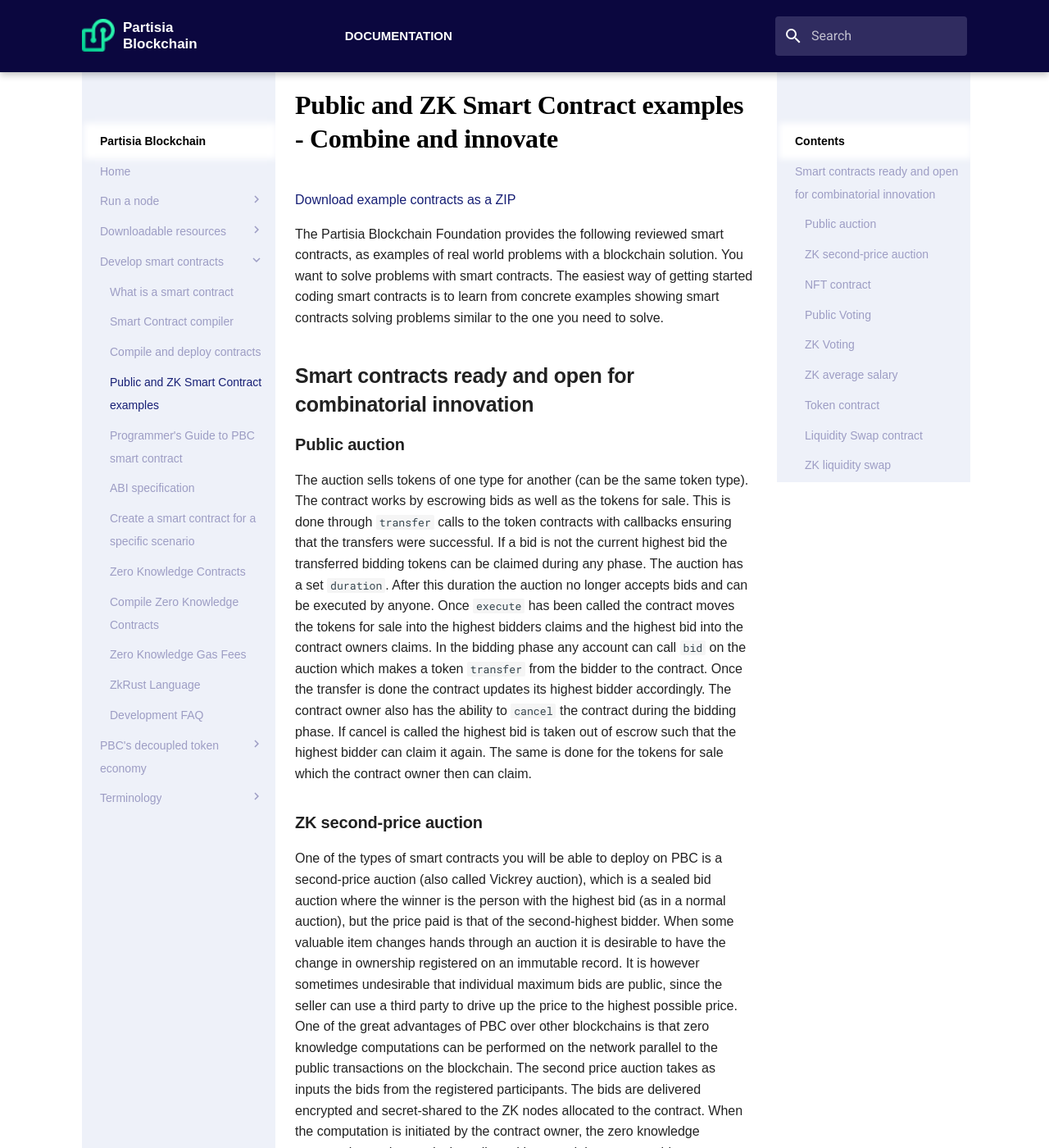
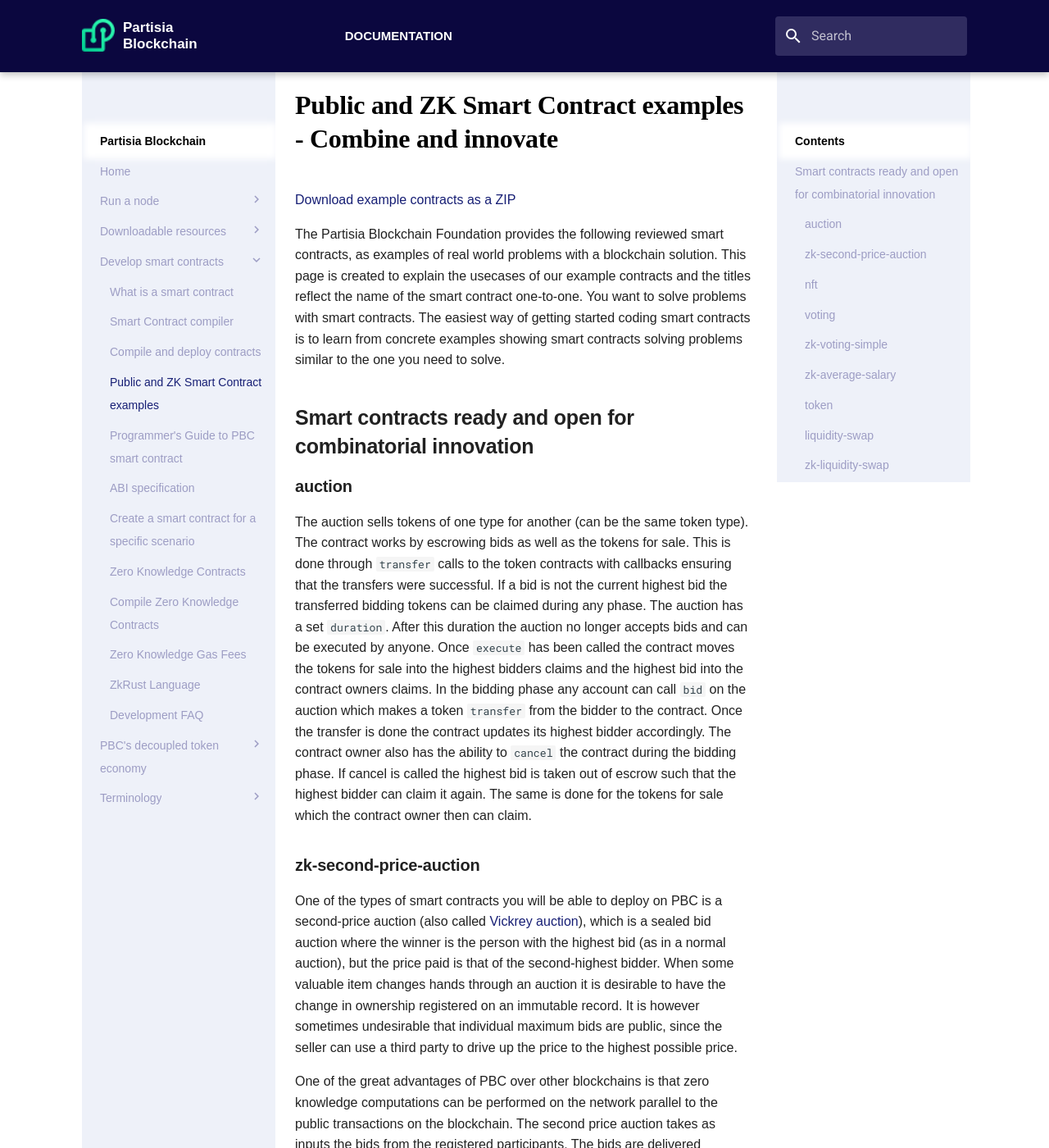
Before and after one commit to 0xSero/partisia-docs, an MkDocs documentation site: the page built from docs/combi-innovation.md, in a window 1280 px wide and 1400 px high. Shown: the whole window at 82% size. Built offline with MkDocs 1.6.1 and Material for MkDocs 9.7.7, drawn with Linux system fonts in a browser that asks for light colours; some web fonts are replaced; a script that is not in the unit is left out; some of the changed text lies outside the part shown.

Commit message:
updating combi-innovation to have names after example contracts and linking across/internally.

```diff
--- a/docs/combi-innovation.md
+++ b/docs/combi-innovation.md
@@ -2,7 +2,7 @@
 
 [Download example contracts as a ZIP](LINK_TO_RUST_EXAMPLE_CONTRACTS)
 
-The Partisia Blockchain Foundation provides the following reviewed smart contracts, as examples of real world problems with a blockchain solution.
+The Partisia Blockchain Foundation provides the following reviewed smart contracts, as examples of real world problems with a blockchain solution. This page is created to explain the usecases of our example contracts and the titles reflect the name of the smart contract one-to-one.
 You want to solve problems with smart contracts. The easiest way of getting started coding smart contracts is to learn from concrete examples showing smart contracts solving problems similar to the one you need to solve.
 
 
@@ -10,27 +10,29 @@
 ## Smart contracts ready and open for combinatorial innovation
 
 
-### Public auction
+### auction
 
 The auction sells tokens of one type for another (can be the same token type). The contract works by escrowing bids as well as the tokens for sale. This is done through `transfer` calls to the token contracts with callbacks ensuring that the transfers were successful. If a bid is not the current highest bid the transferred bidding tokens can be claimed during any phase. The auction has a set `duration`. After this duration the auction no longer accepts bids and can be executed by anyone. Once `execute` has been called the contract moves the tokens for sale into the highest bidders claims and the highest bid into the contract owners claims. In the bidding phase any account can call `bid` on the auction which makes a token `transfer` from the bidder to the contract. Once the transfer is done the contract updates its highest bidder accordingly. The contract owner also has the ability to `cancel` the contract during the bidding phase. If cancel is called the highest bid is taken out of escrow such that the highest bidder can claim it again. The same is done for the tokens for sale which the contract owner then can claim.
 
-### ZK second-price auction
+### zk-second-price-auction
 
-One of the types of smart contracts you will be able to deploy on PBC is a second-price auction (also called Vickrey auction), which is a sealed bid auction where the winner is the person with the highest bid (as in a normal auction), but the price paid is that of the second-highest bidder. When some valuable item changes hands through an auction it is desirable to have the change in ownership registered on an immutable record. It is however sometimes undesirable that individual maximum bids are public, since the seller can use a third party to drive up the price to the highest possible price. One of the great advantages of PBC over other blockchains is that zero knowledge computations can be performed on the network parallel to the public transactions on the blockchain. The second price auction takes as inputs the bids from the registered participants. The bids are delivered encrypted and secret-shared to the ZK nodes allocated to the contract. When the computation is initiated by the contract owner, the zero knowledge computation nodes reads the collected input and then create a bit vector consisting of prices and the ordering number. The list of bit vectors is now sorted in MPC. The winner is the first entry (the bidder with the highest price-bid), the price is determined by the size of the second-highest bid.
+One of the types of smart contracts you will be able to deploy on PBC is a second-price auction (also called [Vickrey auction](https://en.wikipedia.org/wiki/Vickrey_auction)), which is a sealed bid auction where the winner is the person with the highest bid (as in a normal auction), but the price paid is that of the second-highest bidder. When some valuable item changes hands through an auction it is desirable to have the change in ownership registered on an immutable record. It is however sometimes undesirable that individual maximum bids are public, since the seller can use a third party to drive up the price to the highest possible price.
 
-### NFT contract
+One of the great advantages of PBC over other blockchains is that zero knowledge computations can be performed on the network parallel to the public transactions on the blockchain. The second price auction takes as inputs the bids from the registered participants. The bids are delivered encrypted and secret-shared to the ZK nodes allocated to the contract. When the computation is initiated by the contract owner, the zero knowledge computation nodes reads the collected input and then create a bit vector consisting of prices and the ordering number. The list of bit vectors is now sorted in MPC. The winner is the first entry (the bidder with the highest price-bid), the price is determined by the size of the second-highest bid.
+
+### nft
 
 The contract provides basic functionality to track and transfer NFTs. With the mint method, new NFTs can be added to the NFT portfolio of an account. By using a u128 tokenID the NFT can be identified. Any NFT owner can transfer their NFT to other accounts or approve other accounts to be able to transfer their NFTs. Each NFT can only be approved for a single account.
 
-### Public Voting
+### voting
 
 The public vote has a proposal id, a list of accounts that can participate, as well as a list of votes. The state of the contract shows the result, participants and if the vote is finished.
 
-### ZK Voting
+### zk-voting-simple
 
 ZK voting does the same as the public vote, with a notable exception the votes are anonymous and only the final result is revealed in the public state
 
-### ZK average salary
+### zk-average-salary
 
 The secret calculation of an average salary is a common multiparty computation problem, where several privacy-conscious individual are interested in determining if their salary is comparatively fair, but at the same time avoid revealing their own salary to their colleagues.
 This implementation works in following steps:
@@ -43,11 +45,11 @@
 6. Once the summed variable is public, the contract will compute the average and store it in
    the state, such that the value can be read by all.
 
-### Token contract
+### token
 
 The contract has a constant total supply of tokens. The total supply is initialized together with the contract. Any token owner can then `transfer` tokens to other accounts, or `approve` other accounts to use their tokens. If Alice's account has been approved for tokens from Bob, then Alice can use `transfer_from` to use Bob's tokens. The contract is inspired by the ERC20 token contract. <https://github.com/ethereum/EIPs/blob/master/EIPS/eip-20.md>
 
-### Liquidity Swap contract
+### liquidity-swap
 
 This is an example of a simple liquidity swap smart contract.
 It is simplified implication of UniSwap v2: <https://docs.uniswap.org/protocol/V2/concepts/protocol-overview/how-uniswap-works>
@@ -57,11 +59,11 @@
 A user may then `withdraw` the resulting tokens of the swap (or simply his own deposited tokens). Finally, the owner of the contract may close the pools, `close_pools`, by transferring both token pools to his own account,
 effectively closing the contract. Only valid withdrawals are allowed in the closed state. Both `deposit` and `withdraw` makes use of `transfer` calls to the token contract, which are ensured to be successful via callbacks. Because the relative price of the two tokens can only be changed through swapping, divergences between the prices of the current contract and the prices of similar external contracts create arbitrage opportunities. This mechanism ensures that the contract's prices always trend toward the market-clearing price. The two token contracts linked to this contract must currently be owned by the same owner, as this contract.
 
-### ZK liquidity swap
+### zk-liquidity-swap
 
 ZK liquidity swap prevents frontrunning. One of the main challenges to the integrity of liquidity swaps is frontrunning. Since the exchange rate is given by a constant, it is possible to predict the price effect of a purchase or sale. If a hostile actor sees a large purchase coming in, he can place a purchase ahead in the queue, and his sell after the targeted purchase profiting from the price difference. By keeping purchase and sell orders secret until finalized prevents the problem of frontrunning.
 
-### Escrow contract
+### conditional-escrow-transfer
 
 The escrow contract is a contract for conditional transfer of funds. The contract plays the role of trustee in a value transaction with predetermined conditions. This contract allows a sender  to put tokens into an escrow contract which a receiver can receive when a condition has been fulfilled.
 The escrow transfer contract handles a specific token type. A sender can place tokens into escrow specifying the receiver and an approver that signals condition fulfilment and a deadline. The approver can signal fulfilment of the condition. The condition itself is not part of the contract, only the signalling of the fulfilment of the condition. The receiver can claim the tokens when the condition has been fulfilled. The sender can claim the tokens when the deadline is met and the condition is not fulfilled.
@@ -75,43 +77,43 @@
 By combining the functionality of different types of smart contracts it is possible to create application on the public blockchain within the same areas as the successful pilot projects.
 
 ### Next generation AMM
-- Token contract
-- Escrow contract
-- ZK liquidity swap
+- [Token contract](#token)
+- [Escrow contract](#conditional-escrow-transfer)
+- [ZK liquidity swap](#zk-liquidity-swap)
 
 ### Health stats
 - Tokens
 - Private statistics
 
 ### Next generation of supply chain management
-- ZK statistics
-- ZK voting
+- [ZK statistics](#data-collaboration)
+- [ZK voting](#zk-voting-simple)
 
 ### Next generation of DAO
-- Token
-- Escrow
-- ZK auction
+- [Token](#token)
+- [Escrow](#auction)
+- [ZK auction](#zk-second-price-auction)
 
 ### Next generation of trading platform
-- Token
-- Escrow
-- ZK auction
+- [Token](#token)
+- [Escrow](#auction)
+- [ZK auction](#zk-second-price-auction)
 
 ### Next generation of advertisement
-- ZK statistics
-- ZK Auction
+- [ZK statistics](#data-collaboration)
+- [ZK auction](#zk-second-price-auction)
 
+<br>
 
+## MPC examples
 
-##MPC examples
-
-Secure multiparty computation(MPC) extent the scope blockchain technology to encompass areas that before required some kind of independent third party to handle sensitive data like a trustee.
-With MPC in your smart contracts on PBC you can do arithmetic and statistics. But the original variables of the problem being solved are split into randomized parts called secret shares. Inputs are preprocessed so the data handled by the ZK nodes cannot recreate the original user data, you can read more about how and why in the [MPC Techniques series](https://medium.com/partisia-blockchain/pbcacademy/home).  See the average salary contract above as an example of MPC being used.
+Secure multiparty computation [(MPC)](dictionary.md#mpc) extent the scope blockchain technology to encompass areas that before required some kind of independent third party to handle sensitive data like a trustee.
+With MPC in your smart contracts on PBC you can do arithmetic and statistics. But the original variables of the problem being solved are split into randomized parts called secret shares. Inputs are preprocessed so the data handled by the ZK nodes cannot recreate the original user data, you can read more about how and why in the [MPC Techniques series](https://medium.com/partisia-blockchain/pbcacademy/home). See the average salary contract above as an example of MPC being used.
 
 
 ### Data collaboration
 
-- Voting
+- [Voting](#voting)
   Voting on a public blockchain comes with the inbuilt advantage of getting an accurate result on an unalterable public ledger. However, it used to entail the disadvantage that you could not preserve the privacy of the voters while proving the accuracy of the vote count. Voting on PBC allows you to use MPC to preserve privacy. That enables you to create a vote that produce a provable correct unalterable result, but also allows the individual voters to stay anonymous.
 
 
@@ -137,7 +139,7 @@
   Is an auction where all the bids and bidders are kept secret until all bids are in and the auction starts. Traditionally this type of auction was done with physically sealed envelopes. With MPC you can figuratively speaking compare the content of each envelope without opening them and revealing the non-winning bidders and bids.
 
 
-- Second price
+- [Second price](#zk-second-price-auction)
   Is a sealed bid auction where the winner is the person with the highest bid (as in a normal auction), but the price paid is that of the second-highest bidder.
   When some valuable item changes hands through an auction it is desirable to have the change in ownership registered on an immutable record.  It is however sometimes undesirable that individual maximum bids are public, since the seller can use a third party to drive up the price to the highest possible price.
 
```
